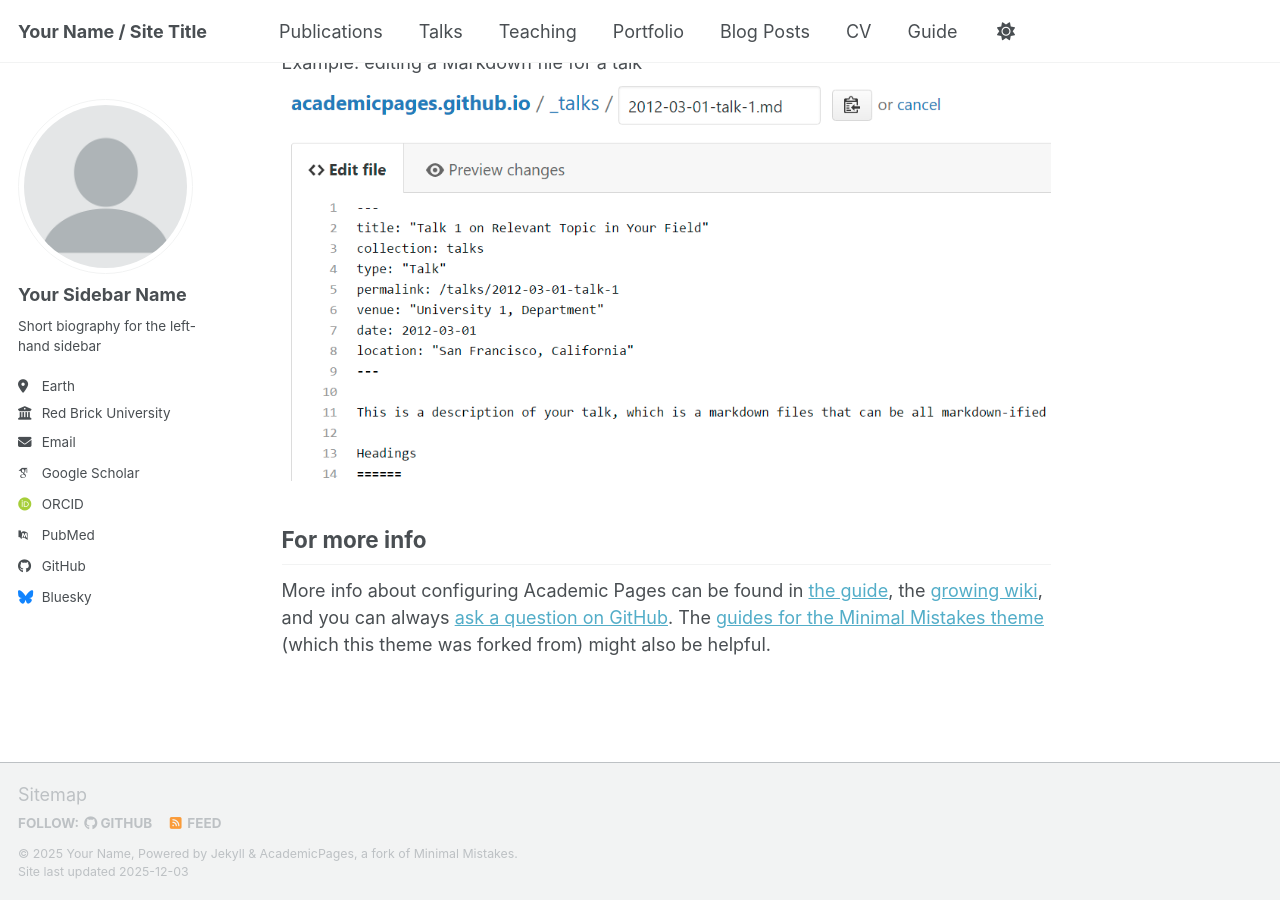
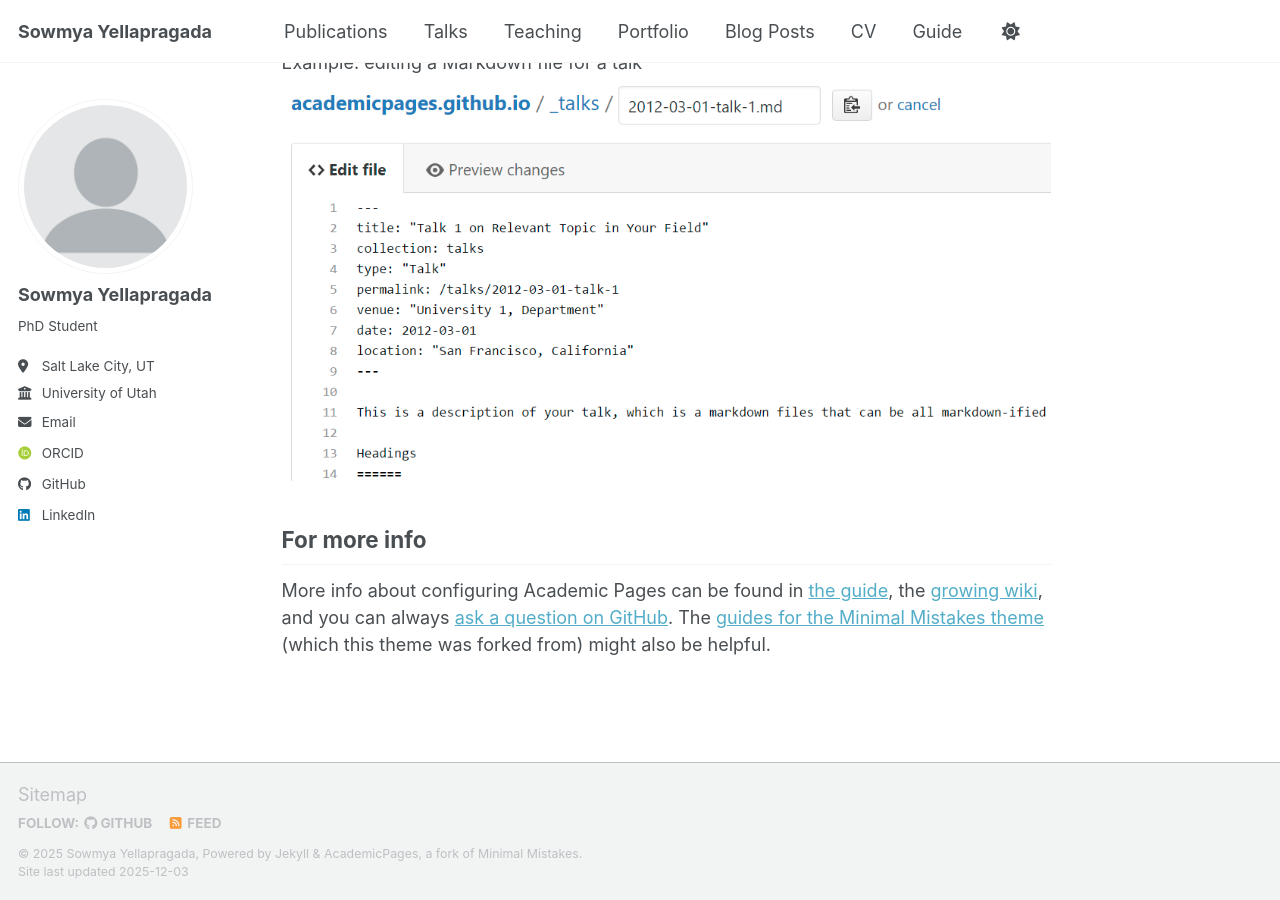
Before and after one commit to sowmya8900/sowmya8900.github.io, a Jekyll site: the page built from _pages/about.md, in a window 1280 px wide and 900 px high, scrolled down 2953 px. Built offline with Jekyll 4.4.1, drawn with Linux system fonts in a browser that asks for light colours; some web fonts are replaced; a script bundle is joined from its source files by our own code; library files that are not in the unit come from our copies.

Commit message:
Update personal details in _config.yml
Updated personal information including name, email, location, and social media links.

```diff
--- a/_config.yml
+++ b/_config.yml
@@ -9,11 +9,11 @@
 # Basic Site Settings
 locale                   : "en-US"
 site_theme               : "default" # Currently available options are "default", "air"
-title                    : "Your Name / Site Title"
+title                    : "Sowmya Yellapragada"
 title_separator          : "-"
-name                     : &name "Your Name"
-description              : &description "Your Name's academic portfolio"   # Update this with a general description of your site, this is the default if not overridden by a page
-url                      : https://academicpages.github.io # The base hostname & protocol for your site e.g. "https://[your GitHub username].github.io",
+name                     : &name "Sowmya Yellapragada"
+description              : &description "Sowmya's academic portfolio"   # Update this with a general description of your site, this is the default if not overridden by a page
+url                      : https://sowmya8900.github.io # The base hostname & protocol for your site e.g. "https://[your GitHub username].github.io",
                                                            # or if you already have some other page hosted on Github then use "https://[your GitHub username].github.io/[Your Repo Name]"
 baseurl                  : "" # the subpath of your site, e.g. "/blog"
 repository               : "academicpages/academicpages.github.io"
@@ -24,24 +24,24 @@ repository               : "academicpages/academicpages.github.io"
 author:
   # Biographic information
   avatar           : "profile.png"
-  name             : "Your Sidebar Name"
-  pronouns         : # example: "she/her"
-  bio              : "Short biography for the left-hand sidebar"
-  location         : "Earth"
-  employer         : "Red Brick University"
+  name             : "Sowmya Yellapragada"
+  pronouns         : # she/her
+  bio              : "PhD Student"
+  location         : "Salt Lake City, UT"
+  employer         : "University of Utah"
   uri              : # URL
-  email            : "none@example.org"
+  email            : "sowmya.yellapragada@utah.edu"
 
   # Academic websites
   academia         : # URL
   arxiv            : # URL - Update with the correct link to your profile
-  googlescholar    : "https://scholar.google.com/citations?user=PS_CX0AAAAAJ"
+  googlescholar    : # URL
   inspire-hep      : # URL
   impactstory      : # URL
-  orcid            : "https://orcid.org/yourorcidurl"
+  orcid            : "https://orcid.org/0009-0005-1241-087X"
   semantic         : # URL
   ssrn             : # URL
-  pubmed           : "https://www.ncbi.nlm.nih.gov/pubmed/?term=john+snow"
+  pubmed           : # URL
   researchgate     : # URL
   scopus           : # URL
   zotero           : # URL
@@ -51,13 +51,13 @@ author:
   bitbucket        : # Username - Update with your username on the site
   codepen          : # Username
   dribbble         : # Username
-  github           : "academicpages"
+  github           : "sowmya8900"
   kaggle           : # Username
   stackoverflow    : # User number or user number and name (i.e., use "1" or "1/jeff-atwood")
 
   # Social media
   artstation       : # Username
-  bluesky          : "bsky.app" # Replace this with you Bluesky username
+  bluesky          : # Username "bsky.app" # Replace this with you Bluesky username
   facebook         : # Username
   flickr           : # Username
   foursquare       : # Username
@@ -66,7 +66,7 @@ author:
   keybase          : # Username
   instagram        : # Username
   lastfm           : # Username
-  linkedin         : # Username
+  linkedin         : https://www.linkedin.com/in/sowmyay2
   mastodon         : # URL
   medium           : # URL
   pinterest        : # Username
```
